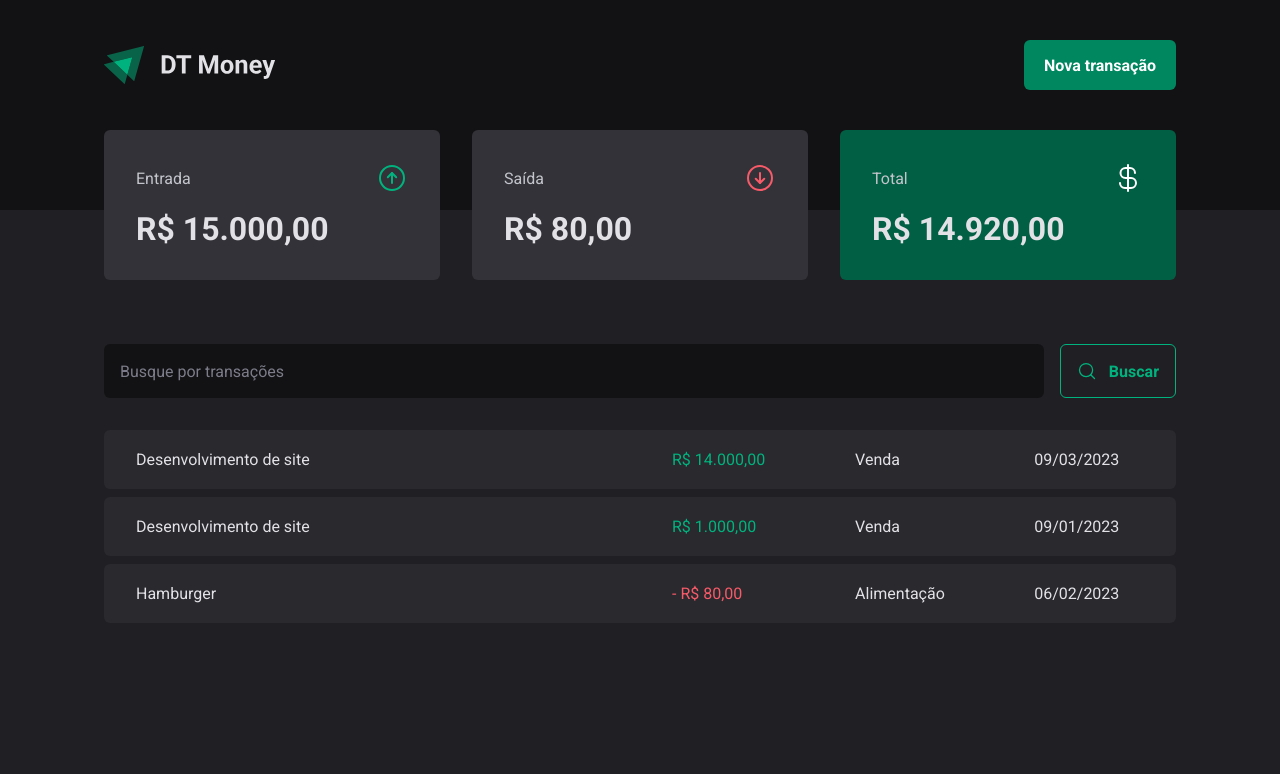
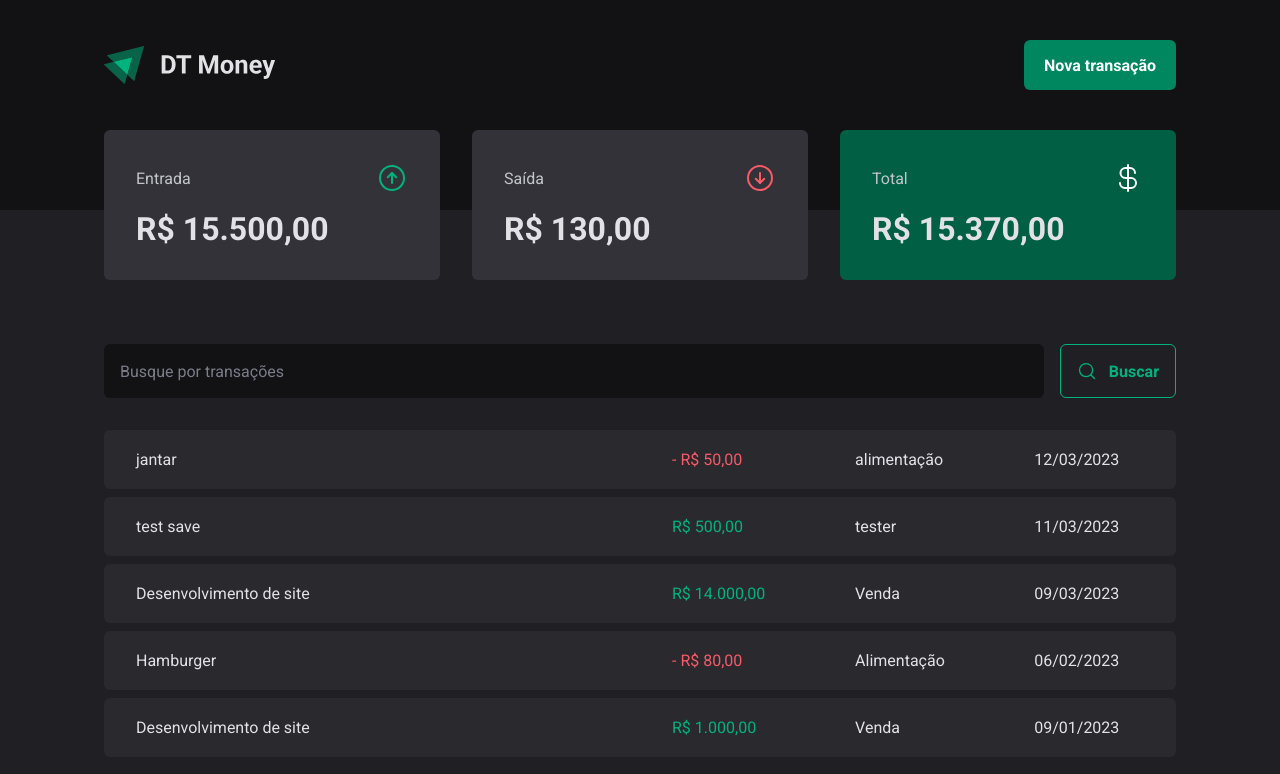
Before and after one commit to Jtomio/react-control-money, a React (Vite) app: page / in a window 1280 px wide. Shown: the top 774 px of the page. Built offline with nearby package versions, Linux system fonts and the light colour scheme; data requests are answered from the project's data file.

Commit message:
created NewTransaction

```diff
--- a/package.json
+++ b/package.json
@@ -13,6 +13,7 @@
     "@hookform/resolvers": "^2.9.11",
     "@radix-ui/react-dialog": "^1.0.3",
     "@radix-ui/react-radio-group": "^1.1.2",
+    "axios": "^1.3.4",
     "phosphor-react": "^1.4.1",
     "react": "^18.2.0",
     "react-dom": "^18.2.0",
--- a/server.json
+++ b/server.json
@@ -23,6 +23,22 @@
       "category": "Alimentação",
       "price": 80,
       "createdAt": "2023-02-06T06:35:44.505Z"
+    },
+    {
+      "description": "test save",
+      "price": 500,
+      "category": "tester",
+      "type": "income",
+      "createdAt": "2023-03-11T04:14:56.834Z",
+      "id": 4
+    },
+    {
+      "description": "jantar",
+      "price": 50,
+      "category": "alimentação",
+      "type": "outcome",
+      "createdAt": "2023-03-12T21:47:08.783Z",
+      "id": 5
     }
   ]
 }
--- a/src/components/NewTransactionModal/index.tsx
+++ b/src/components/NewTransactionModal/index.tsx
@@ -5,6 +5,9 @@ import { CloseButton, Content, Overlay, TransactionType, TransactionTypeButton }
 import { useForm } from 'react-hook-form';
 import { zodResolver } from '@hookform/resolvers/zod';
 import { Controller } from 'react-hook-form';
+import { useContext } from 'react';
+import { TransactionsContext } from '../../contexts/TransactionsContext';
+
 
 const newTransactionFormSchema = z.object({
   description: z.string(),
@@ -17,11 +20,14 @@ type NewTransactionFormInputs = z.infer<typeof newTransactionFormSchema>;
 
 
 export function NewTransactionModal() {
+  const { createTransaction } = useContext(TransactionsContext)
+
   const {
     control,
     register,
     handleSubmit,
     formState: { isSubmitting },
+    reset,
   } = useForm<NewTransactionFormInputs>({
     resolver: zodResolver(newTransactionFormSchema),
     defaultValues: {
@@ -30,8 +36,16 @@ export function NewTransactionModal() {
   })
 
   async function handleCreateNewTransaction(data: NewTransactionFormInputs) {
-    await new Promise(resolve => setTimeout(resolve, 2000));
+    const { description, price, category, type } = data;
 
+    await createTransaction({
+      description,
+      price,
+      category,
+      type,
+    })
+
+    reset();
   }
 
 
--- a/src/contexts/TransactionsContext.tsx
+++ b/src/contexts/TransactionsContext.tsx
@@ -1,4 +1,5 @@
 import { createContext, ReactNode, useEffect, useState } from "react";
+import { api } from "../lib/axios";
 
 
 interface Transaction {
@@ -10,13 +11,24 @@ interface Transaction {
   createdAt: string;
 }
 
+interface CreateTransactionInput {
+  description: string;
+  price: number;
+  category: string;
+  type: 'income' | 'outcome';
+}
+
 interface TransactionContextType {
   transactions: Transaction[];
+  fetchTransactions: (query?: string) => Promise<void>;
+  createTransaction: (data: CreateTransactionInput) => Promise<void>;
 }
 
 interface TransactionsProviderProps {
   children: ReactNode;
 }
+
+
 
 export const TransactionsContext = createContext({} as TransactionContextType)
 
@@ -24,20 +36,43 @@ export function TransactionsProvider({ children }: TransactionsProviderProps) {
 
   const [transactions, setTransactions] = useState<Transaction[]>([])
 
-  async function loadTransactions() {
-    const response = await fetch('http://localhost:3333/transactions')
-    const data = await response.json();
+  async function fetchTransactions(query?: string) {
+    const response = await api.get('/transactions', {
+      params: {
+        _sort: 'createdAt',
+        _order: 'desc',
+        q: query,
+      }
+    })
 
-    setTransactions(data);
+    setTransactions(response.data);
+  }
+
+  async function createTransaction(data: CreateTransactionInput) {
+    const { description, price, category, type } = data;
+
+    const response = await api.post('/transactions', {
+      description,
+      price,
+      category,
+      type,
+      createdAt: new Date(),
+    })
+
+    setTransactions(state => [response.data, ...state])
   }
 
   useEffect(() => {
-    loadTransactions();
+    fetchTransactions();
 
   }, [])
 
   return (
-    <TransactionsContext.Provider value={{ transactions }}>
+    <TransactionsContext.Provider value={{
+      transactions,
+      fetchTransactions,
+      createTransaction,
+    }}>
       {children}
     </TransactionsContext.Provider>
   )
--- /dev/null
+++ b/src/lib/axios.ts
@@ -0,0 +1,5 @@
+import axios from "axios";
+
+export const api = axios.create({
+  baseURL: 'http://localhost:3333'
+})
--- a/src/pages/Transactions/components/SearchForm/index.tsx
+++ b/src/pages/Transactions/components/SearchForm/index.tsx
@@ -3,6 +3,8 @@ import { useForm } from "react-hook-form";
 import { SearchFormContainer } from "./styles";
 import * as z from 'zod';
 import { zodResolver } from '@hookform/resolvers/zod';
+import { useContext } from "react";
+import { TransactionsContext } from "../../../../contexts/TransactionsContext";
 
 
 
@@ -14,6 +16,9 @@ const searchFormSchema = z.object({
 type SearchFormInputs = z.infer<typeof searchFormSchema>
 
 export function SearchForm() {
+  const { fetchTransactions } = useContext(TransactionsContext)
+
+
   const {
     register,
     handleSubmit,
@@ -23,9 +28,7 @@ export function SearchForm() {
   })
 
   async function handleSearchTransactions(data: SearchFormInputs) {
-    await new Promise(resolve => setTimeout(resolve, 2000));
-
-    console.log(data);
+    await fetchTransactions(data.query)
   }
 
   return (
```
Also changed, not shown: 1 other file (tests, documents, lock files or other folders).
